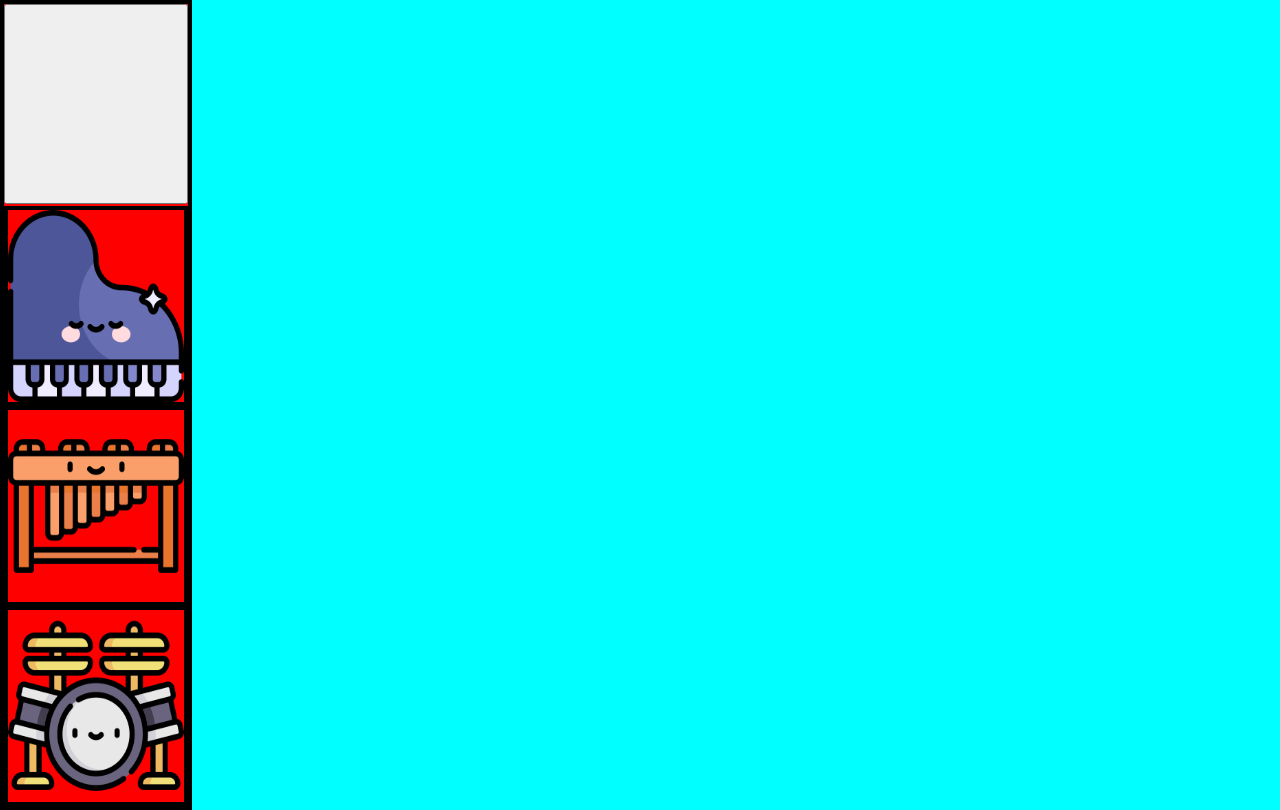
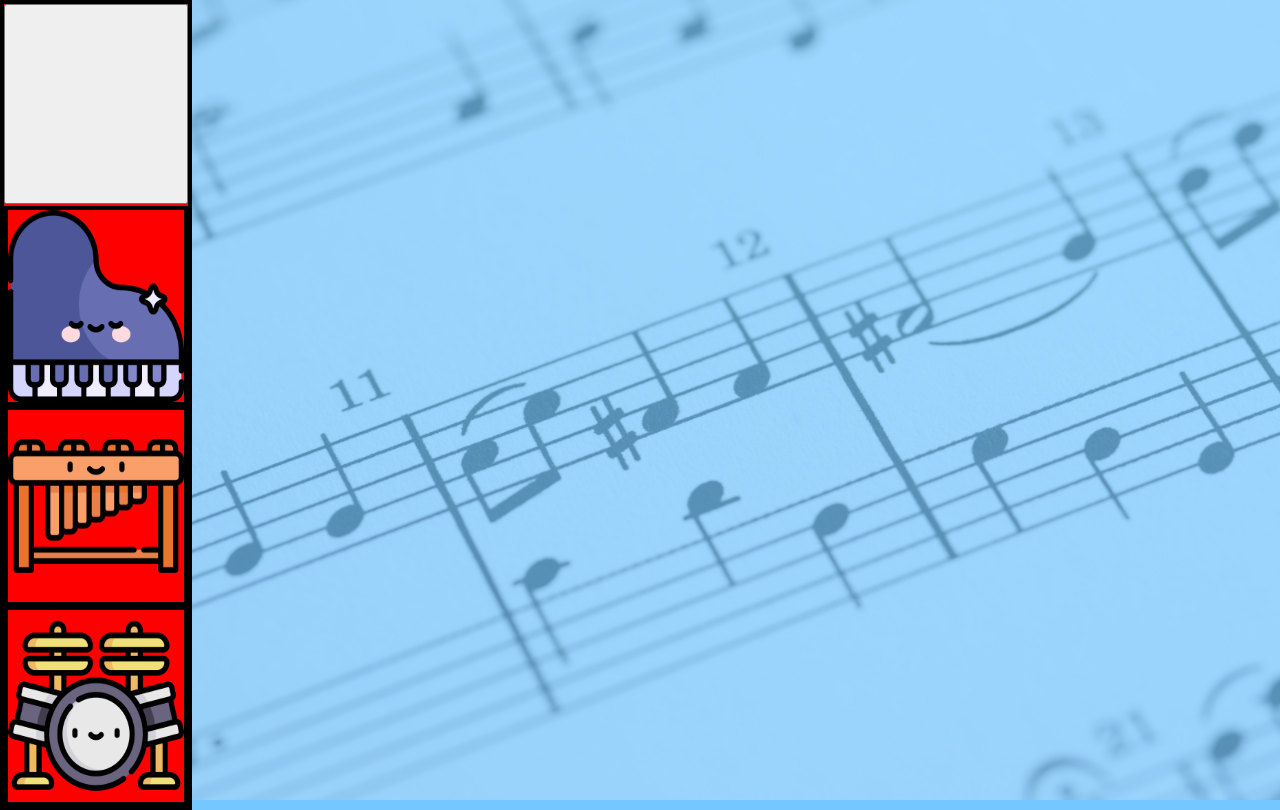
Before and after one commit to Trueqo/PaginaWebMusical, a plain HTML site: page index.html in a window 1280 px wide. Drawn offline with Linux system fonts and the light colour scheme.

Commit message:
Imagen de fondo

```diff
--- a/index.html
+++ b/index.html
@@ -38,6 +38,7 @@
 
 
         <contenido class="contenido">
+            <div class="backround-image" ></div>
 
 
         </contenido>
--- a/styles.css
+++ b/styles.css
@@ -63,3 +63,19 @@
     height: 100%;
 
 }
+
+.contenido {
+   background-color:#75C7FF ;
+
+}
+
+.backround-image {
+    background-image: url(/PaginaWebMusical/img/fondoInicio.jpg);
+    background-position: center center ;
+    background-size: cover;
+    opacity: 0.3;
+    width: 100%;
+    height: 100vh;
+
+
+}
```
Also changed, not shown: img/fondoInicio.jpg (added).
